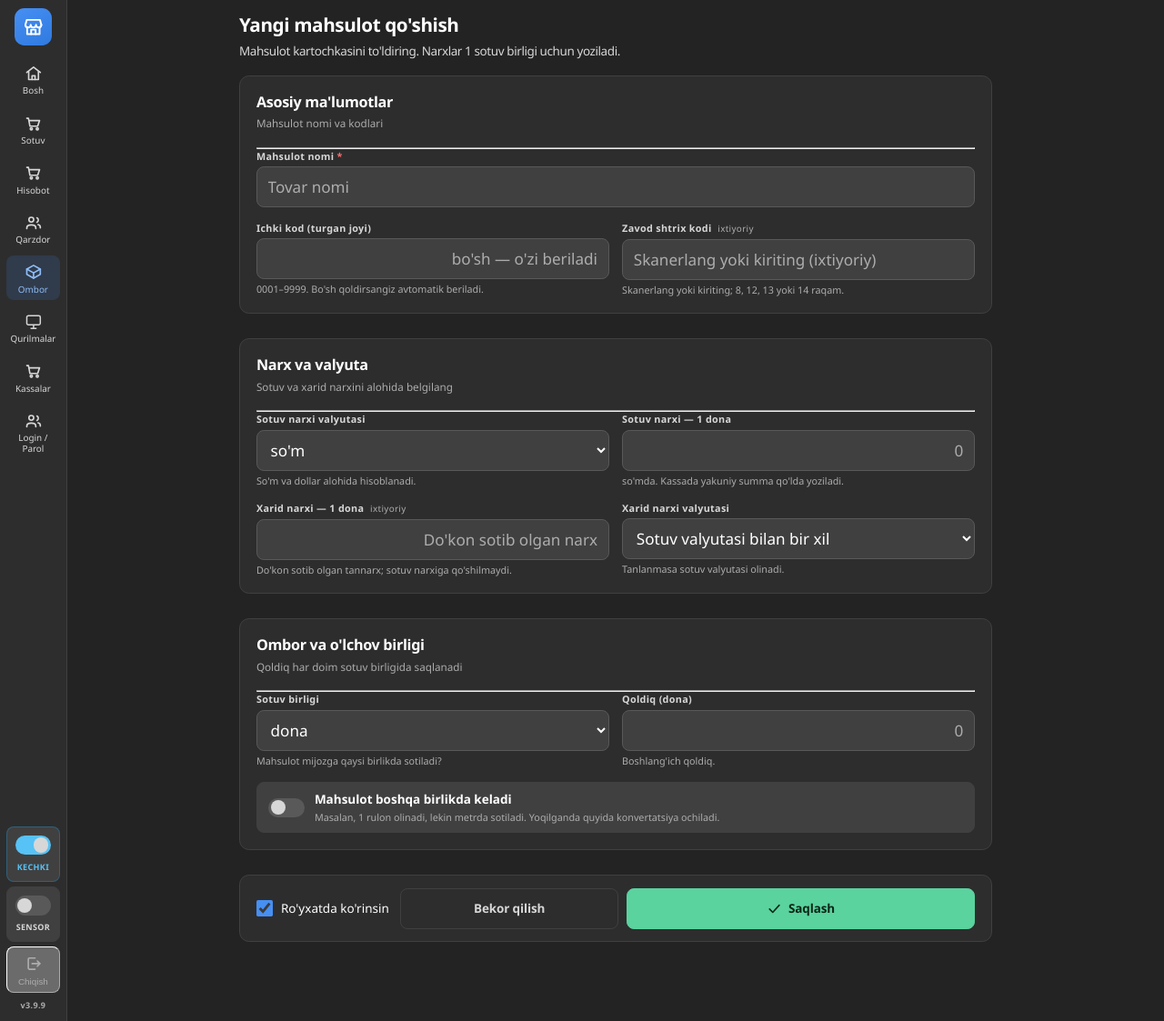
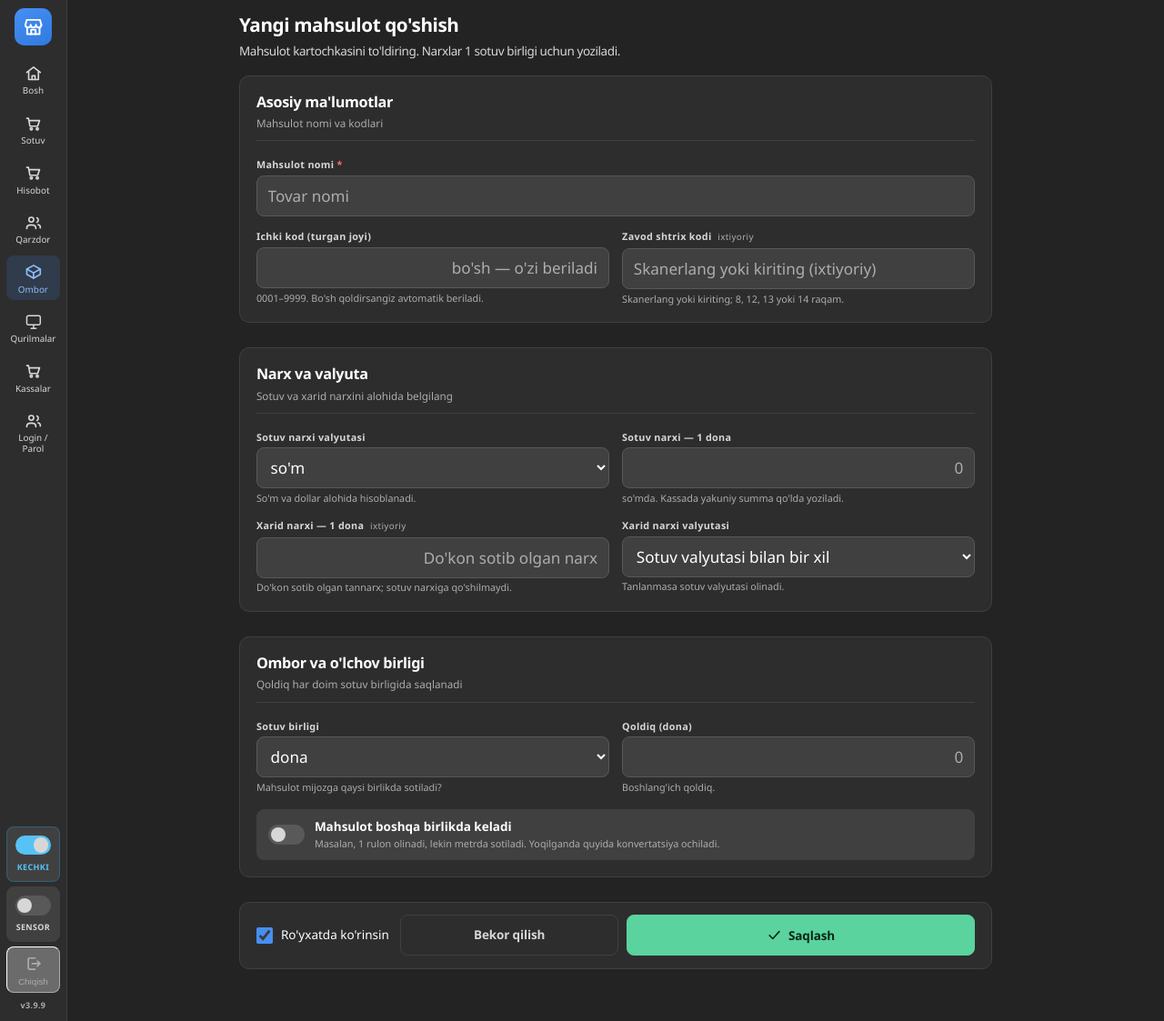
Before and after one commit to OSSWebDeveloper/ulugbek_xozmag, a Django app: page /ombor/yangi/ in a window 1280 px wide. Shown: the whole page at 91% size. Run offline with Django 5.2, Linux system fonts and the light colour scheme; the visitor is signed in with stand-in values (Sample User, id 1).

Commit message:
Style section hr separators and remove numbered badge styles

```diff
--- a/static/css/mahsulot-forma.css
+++ b/static/css/mahsulot-forma.css
@@ -4,8 +4,8 @@
 .mahsulot-sarlavha .kichik { margin-top:6px; line-height:1.45; }
 .mahsulot-forma { display:flex; flex-direction:column; gap:16px; }
 .mahsulot-bolim { padding:20px; }
-.mahsulot-bolim-bosh { display:flex; align-items:flex-start; gap:12px; margin-bottom:20px; }
-.mahsulot-qadam { display:inline-grid; place-items:center; flex:none; width:36px; height:36px; border-radius:10px; color:var(--urgu-matn); background:var(--urgu-fon); border:1px solid var(--urgu-chek); font-size:13px; font-weight:750; }
+.mahsulot-bolim-bosh { margin-bottom:12px; }
+.mahsulot-ajratgich { border:0; border-top:1px solid var(--chegara); height:0; margin:0 0 20px; }
 .mahsulot-bolim h2 { margin:0; font-size:18px; line-height:1.3; font-weight:700; color:var(--matn-rang); }
 .mahsulot-bolim-bosh p { margin:5px 0 0; color:var(--matn-3); font-size:13px; }
 .mahsulot-bolim .forma-setka { gap:16px; }
```
